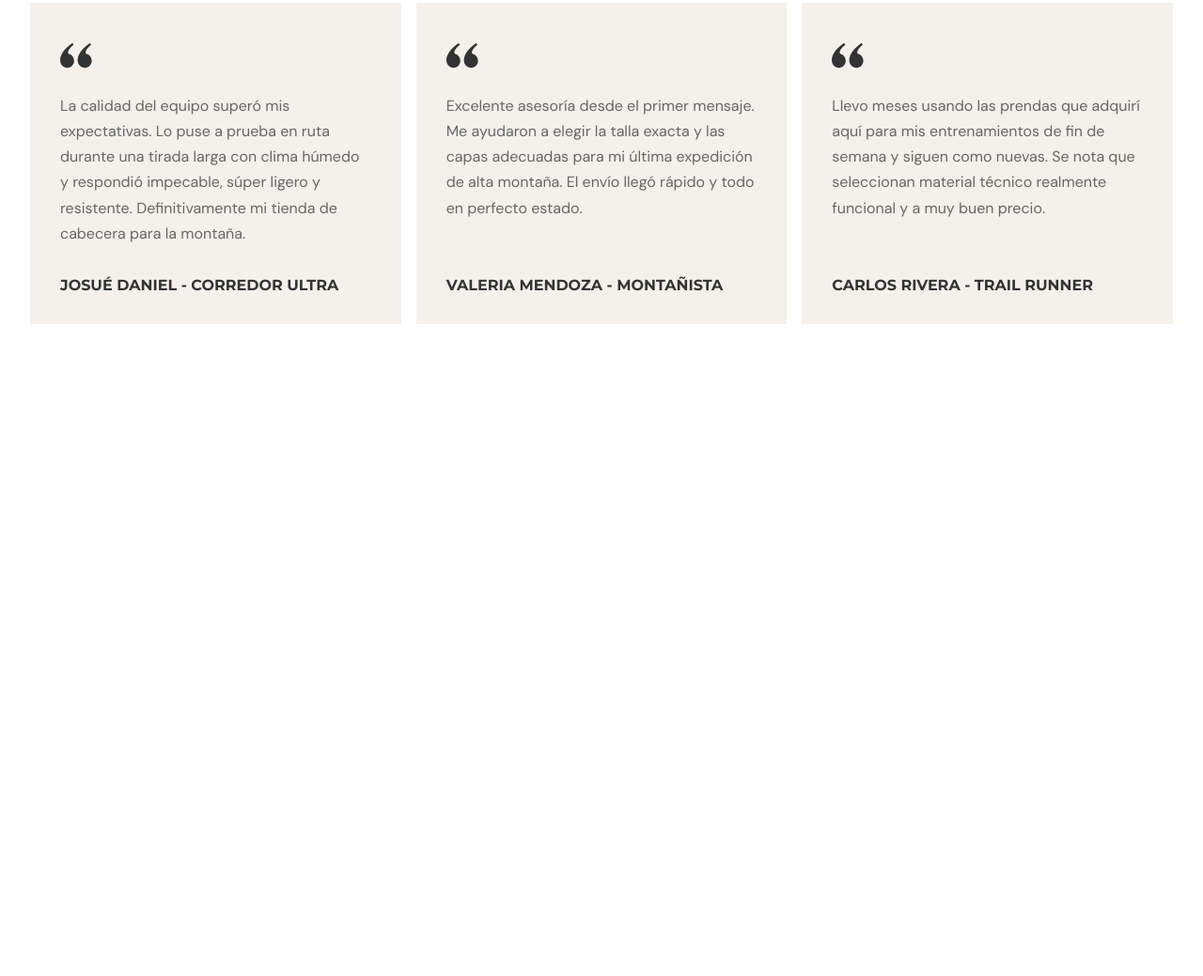
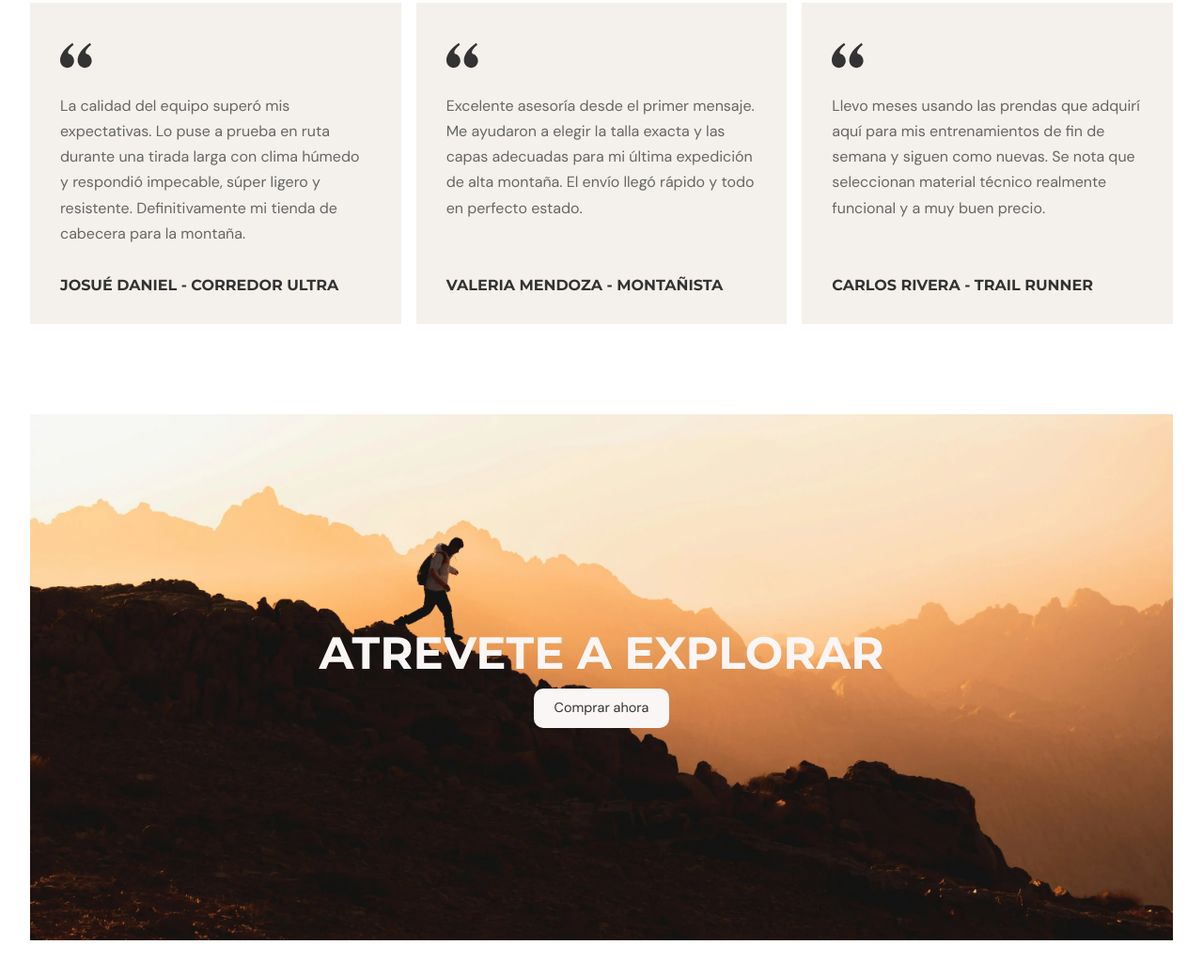
Before and after one commit to Mindmazing/outdoor-equipment-store, a website built with webpack: page src/template.html in a window 1280 px wide. Shown: the part 3361-4400 px from the top of the page at 94% size. Before the commit the page ends 3754 px from the top, so only its background shows below. Built offline with nearby package versions, Linux system fonts and the light colour scheme.

Commit message:
style call to action section

```diff
--- a/src/css/style.css
+++ b/src/css/style.css
@@ -575,3 +575,27 @@ nav a:hover {
 .review h4 {
   margin-top: auto;
 }
+
+/* call to action section */
+.call-to-action {
+  padding: 3em 2em;
+}
+
+.call-to-action > div {
+  height: 70vh;
+  display: flex;
+  justify-content: center;
+  align-items: center;
+  gap: 0.5em;
+  flex-direction: column;
+  background-image: url("../assets/images/neom-nMzbnMzMjYU-unsplash.webp");
+  background-size: cover;
+  background-position: bottom;
+}
+
+.call-to-action > div h2 {
+  font-size: var(--font-size-xxl);
+  color: var(--primary-color);
+}
+
+/* footer */
--- a/src/template.html
+++ b/src/template.html
@@ -545,7 +545,13 @@
           <h4>Carlos Rivera - Trail Runner</h4>
         </div>
       </section>
-      <section class="call-to-action"></section>
+      <section class="call-to-action">
+        <div>
+          <h2>Atrevete a explorar</h2>
+          <button class="btn-primary">Comprar ahora</button>
+        </div>
+      </section>
     </main>
+    <footer></footer>
   </body>
 </html>
```
Also changed, not shown: src/assets/images/neom-nMzbnMzMjYU-unsplash.webp (added).
